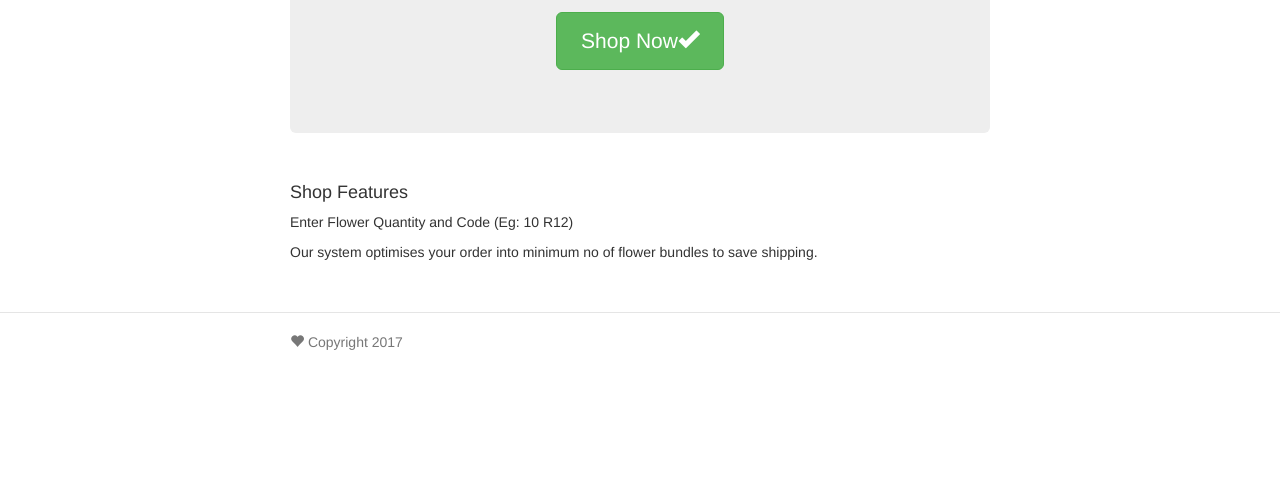
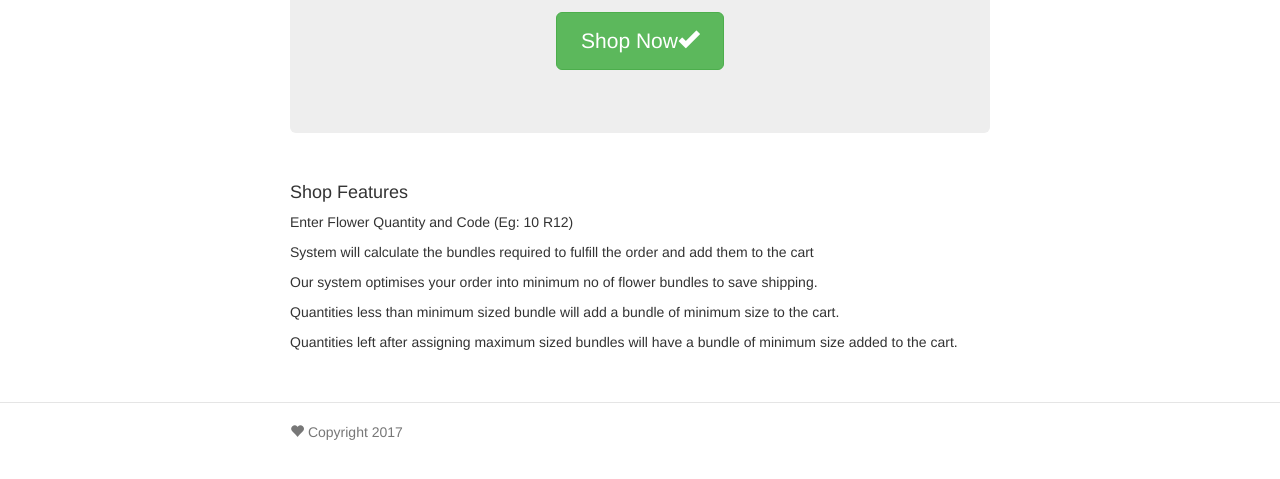
Before and after one commit to abhisheklal04/FlowerShop, a website: page app/index.html in a window 1280 px wide. Shown: the part 283-762 px from the top of the page. Drawn offline with nearby package versions, Linux system fonts and the light colour scheme; some packages are replaced by stand-ins of ours; files that its build step writes are made by us from their sources.

Commit message:
Instructions update

```diff
--- a/app/views/home.html
+++ b/app/views/home.html
@@ -8,10 +8,9 @@
 
 <div class="row marketing">
     <h4>Shop Features</h4>
-    <p>
-        Enter Flower Quantity and Code (Eg: 10 R12)
-    </p>
-    <p>
-        Our system optimises your order into minimum no of flower bundles to save shipping.
-    </p>
+    <p>Enter Flower Quantity and Code (Eg: 10 R12)</p>
+    <p>System will calculate the bundles required to fulfill the order and add them to the cart</p>
+    <p>Our system optimises your order into minimum no of flower bundles to save shipping.</p>
+    <p>Quantities less than minimum sized bundle will add a bundle of minimum size to the cart.</p>
+    <p>Quantities left after assigning maximum sized bundles will have a bundle of minimum size added to the cart.</p>
 </div>
```
Also changed, not shown: README.md.
